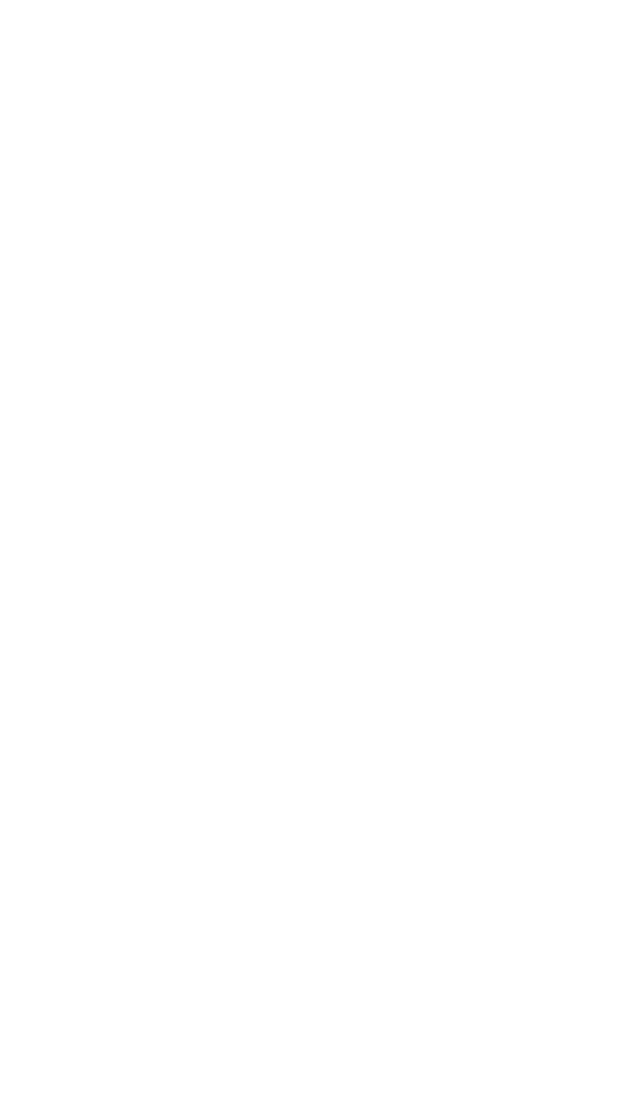
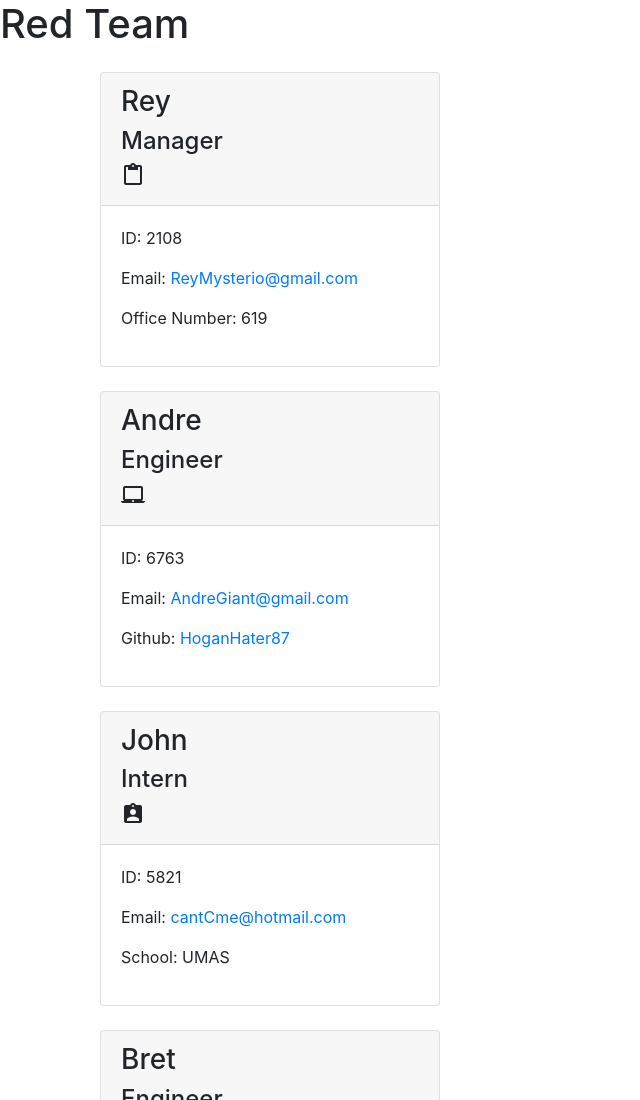
Before and after one commit to JimothyThunderguns/Red-Team-Engineering, a website: page index.html in a window 1280 px wide. Shown: the top 1100 px of the page, without its empty margins (0-640 px from the left). Before the commit the page ends 800 px from the top, so only its background shows below. Drawn offline with nearby package versions, Linux system fonts and the light colour scheme.

Commit message:
HTML initialized

```diff
--- a/index.html
+++ b/index.html
@@ -5,8 +5,100 @@
     <meta http-equiv="X-UA-Compatible" content="IE=edge">
     <meta name="viewport" content="width=device-width, initial-scale=1.0">
     <title>Red Team</title>
+    <link rel="stylesheet" href="https://cdnjs.cloudflare.com/ajax/libs/font-awesome/5.11.2/css/all.min.css">
+    <link href="https://fonts.googleapis.com/css?family=Public+Sans:300i,300,500&display=swap" rel="stylesheet">
+    <link rel="stylesheet" href="https://stackpath.bootstrapcdn.com/bootstrap/4.5.0/css/bootstrap.min.css" integrity="sha384-9aIt2nRpC12Uk9gS9baDl411NQApFmC26EwAOH8WgZl5MYYxFfc+NcPb1dKGj7Sk" crossorigin="anonymous">
+    <link href="https://fonts.googleapis.com/icon?family=Material+Icons" rel="stylesheet">
+    <link rel="stylesheet" href="dist/style.css">
 </head>
 <body>
+<header>
+    <h1 class="big">Red Team</h1>
+</header>
+<main>
+<div class="container">
+    <div class="col-4 mt-4">
+    <div class="card h-100">
+        <div class="card-header">
+            <h3>Rey</h3>
+            <h4>Manager</h4><i class="material-icons">content_paste</i>
+        </div>
 
+        <div class="card-body">
+            <p class="id">ID: 2108</p>
+            <p class="email">Email: <a href="mailto:bobbieB@gmail.com">ReyMysterio@gmail.com</a></p>
+            <p class="office">Office Number: 619</p>
+        </div>
+
+    </div>
+</div>
+
+    <div class="col-4 mt-4">
+        <div class="card h-100">
+            <div class="card-header">
+                <h3>Andre</h3>
+                <h4>Engineer</h4><i class="material-icons">laptop_mac</i>
+            </div>
+
+            <div class="card-body">
+                <p class="id">ID: 6763</p>
+                <p class="email">Email: <a href="mailto:AndreGiant@gmail.com">AndreGiant@gmail.com</a></p>
+                <p class="github">Github: <a href="https://github.com/HoganHater87">HoganHater87</a></p>
+            </div>
+
+        </div>
+    </div>
+
+    <div class="col-4 mt-4">
+        <div class="card h-100">
+            <div class="card-header">
+                <h3>John</h3>
+                <h4>Intern</h4><i class="material-icons">assignment_ind</i>
+            </div>
+
+            <div class="card-body">
+                <p class="id">ID: 5821</p>
+                <p class="email">Email: <a href="mailto:cantCMe@hotmail.com">cantCme@hotmail.com</a></p>
+                <p class="school">School: UMAS</p>
+            </div>
+    </div>
+</div>
+
+    <div class="col-4 mt-4">
+        <div class="card h-100">
+            <div class="card-header">
+                <h3>Bret</h3>
+                <h4>Engineer</h4><i class="material-icons">laptop_mac</i>
+            </div>
+
+            <div class="card-body">
+                <p class="id">ID: 5099</p>
+                <p class="email">Email: <a href="mailto:BretHitman@gmail.com">BretHitman@gmail.com</a></p>
+                <p class="github">Github: <a href="https://github.com/HartAttack97">HartAttack97</a></p>
+            </div>
+
+        </div>
+    </div>
+
+    <div class="col-4 mt-4">
+        <div class="card h-100">
+            <div class="card-header">
+                <h3>Randy</h3>
+                <h4>Intern</h4><i class="material-icons">assignment_ind</i>
+            </div>
+
+            <div class="card-body">
+                <p class="id">ID: 7777</p>
+                <p class="email">Email: <a href="mailto:creamocrop@gmail.com">creamocrop@gmail.com</a></p>
+                <p class="school">School: WWFM</p>
+            </div>
+    </div>
+</div>
+
+              </div>
+          </div>
+</div>
+</div>
+</main>
 </body>
 </html>
```
